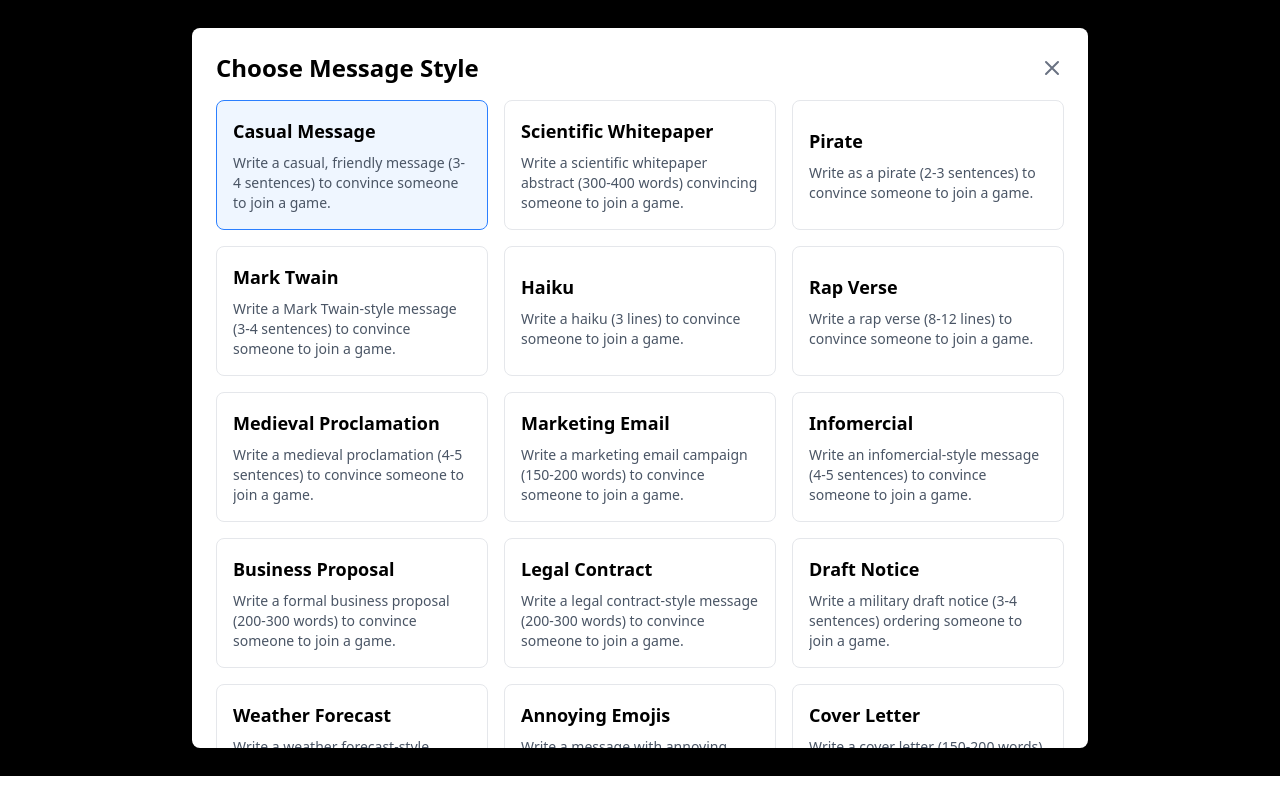
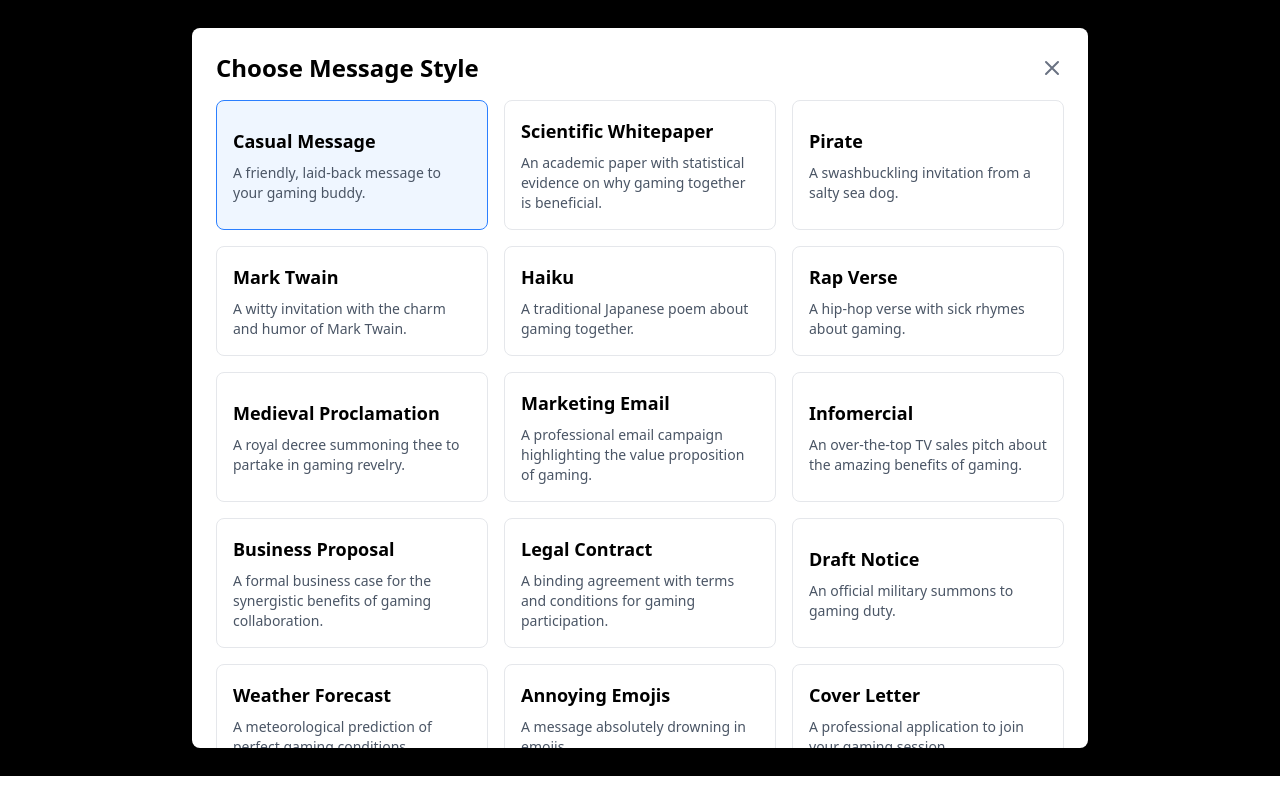
Before and after one commit to braden-godley/hop-on-bro, a React (Vite) app: page / in a window 1280 px wide. Both pictures are taken after a click on the button 640 px from the left and 829 px from the top of the page. Shown: the part 304-1104 px from the top of the page. Built offline with nearby package versions, Linux system fonts and the light colour scheme.

Commit message:
add summaries to content types

```diff
--- a/src/components/MessageForm.jsx
+++ b/src/components/MessageForm.jsx
@@ -72,7 +72,7 @@ const MessageForm = ({
         >
           <span className="font-medium">{selectedStyle?.label || 'Choose a style'}</span>
           <p className="text-sm text-gray-500 truncate mt-1">
-            {selectedStyle?.prompt.split('.')[0]}.
+            {selectedStyle?.summary || 'Click to select a message style'}
           </p>
         </button>
       </div>
--- a/src/components/StyleSelector.jsx
+++ b/src/components/StyleSelector.jsx
@@ -35,7 +35,7 @@ const StyleSelector = ({ isOpen, onClose, onSelect, selectedValue }) => {
             >
               <h3 className="font-semibold text-lg mb-2">{type.label}</h3>
               <p className="text-sm text-gray-600 line-clamp-3">
-                {type.prompt.split('.')[0]}.
+                {type.summary}
               </p>
             </button>
           ))}
--- a/src/constants/content.js
+++ b/src/constants/content.js
@@ -2,126 +2,151 @@ export const contentTypes = [
   {
     value: 'casual',
     label: 'Casual Message',
+    summary: 'A friendly, laid-back message to your gaming buddy.',
     prompt: "Write a casual, friendly message (3-4 sentences) to convince someone to join a game."
   },
   {
     value: 'scientific',
     label: 'Scientific Whitepaper',
+    summary: 'An academic paper with statistical evidence on why gaming together is beneficial.',
     prompt: "Write a scientific whitepaper abstract (300-400 words) convincing someone to join a game. Include statistical analysis with p-values < 0.05, chi-squared tests, and regression models demonstrating strong correlation between gaming participation and social wellbeing metrics. Use formal academic language with methodology, data analysis, and statistically significant results. Include references to academic papers and studies. Use a proper title for an academic paper."
   },
   {
     value: 'pirate',
     label: 'Pirate',
+    summary: 'A swashbuckling invitation from a salty sea dog.',
     prompt: "Write as a pirate (2-3 sentences) to convince someone to join a game. Use nautical terms, pirate slang."
   },
   {
     value: 'markTwain',
     label: 'Mark Twain',
+    summary: 'A witty invitation with the charm and humor of Mark Twain.',
     prompt: "Write a Mark Twain-style message (3-4 sentences) to convince someone to join a game. Use the style of Mark Twain, with a mix of humor, irony, and wisdom."
   },
   {
     value: 'haiku',
     label: 'Haiku',
+    summary: 'A traditional Japanese poem about gaming together.',
     prompt: "Write a haiku (3 lines) to convince someone to join a game. Follow the 5-7-5 syllable pattern. Do not write ANYTHING except the haiku itself and a short 1-2 sentence plea to join the game."
   },
   {
     value: 'rap',
     label: 'Rap Verse',
+    summary: 'A hip-hop verse with sick rhymes about gaming.',
     prompt: "Write a rap verse (8-12 lines) to convince someone to join a game. Include rhymes, wordplay, and a strong beat."
   },
   {
     value: 'medieval',
     label: 'Medieval Proclamation',
+    summary: 'A royal decree summoning thee to partake in gaming revelry.',
     prompt: "Write a medieval proclamation (4-5 sentences) to convince someone to join a game. Use archaic language, formal titles, and royal decree style."
   },
   {
     value: 'email',
     label: 'Marketing Email',
+    summary: 'A professional email campaign highlighting the value proposition of gaming.',
     prompt: "Write a marketing email campaign (150-200 words) to convince someone to join a game. Use compelling subject lines, bullet point lists of clear value propositions, engaging call-to-actions, and persuasive copywriting techniques. Include proper email sections like header, body, and footer. Keep the tone professional yet friendly."
   },
   {
     value: 'infomercial',
     label: 'Infomercial',
+    summary: 'An over-the-top TV sales pitch about the amazing benefits of gaming.',
     prompt: "Write an infomercial-style message (4-5 sentences) to convince someone to join a game. Use over-the-top sales tactics, 'but wait, there's more!' moments, and dramatic before/after scenarios."
   },
   {
     value: 'businessProposal',
     label: 'Business Proposal',
+    summary: 'A formal business case for the synergistic benefits of gaming collaboration.',
     prompt: "Write a formal business proposal (200-300 words) to convince someone to join a game. Include an executive summary, value proposition, ROI analysis, and next steps. Use professional business language and formatting."
   },
   {
     value: 'legalContract',
     label: 'Legal Contract',
+    summary: 'A binding agreement with terms and conditions for gaming participation.',
     prompt: "Write a legal contract-style message (200-300 words) to convince someone to join a game. Include proper legal terminology, whereas clauses, terms and conditions, and signature blocks. Use formal legal language while maintaining a hint of humor."
   },
   {
     value: 'draftNotice',
     label: 'Draft Notice',
+    summary: 'An official military summons to gaming duty.',
     prompt: "Write a military draft notice (3-4 sentences) ordering someone to join a game. Include official military letterhead elements, selective service numbers, and stern consequences for failure to comply. Use formal, bureaucratic language with military terminology while maintaining an underlying game-related context."
   },
   {
     value: 'weatherReport',
     label: 'Weather Forecast',
+    summary: 'A meteorological prediction of perfect gaming conditions.',
     prompt: "Write a weather forecast-style message (3-4 sentences) to convince someone to join a game. Use meteorological terms, forecast predictions, and weather presenter enthusiasm."
   },
   {
     value: 'annoyingEmojis',
     label: 'Annoying Emojis',
+    summary: 'A message absolutely drowning in emojis.',
     prompt: "Write a message with annoying emojis (3-4 sentences) to convince someone to join a game. Spam tons of emojis. Way too many emojis. Like at least 5 emojies per word."
   },
   {
     value: 'coverLetter',
     label: 'Cover Letter',
+    summary: 'A professional application to join your gaming session.',
     prompt: "Write a cover letter (150-200 words) to \"apply\" to play a game with the friend. Use professional cover letter language, and make it sound like you are applying to a job. Include experience, skills, and any other relevant information. Don't include address, phone, date, or any other contact info"
   },
   {
     value: 'alphaMaleInfluencer',
     label: 'Alpha Male Influencer',
+    summary: 'A toxic motivational speech about grinding and gaming excellence.',
     prompt: "Write a message (5-6 sentences) in the style of a toxic male social media influencer. Focus on bragging, putting others down, and fake motivational advice. Use terms like 'grinding', 'empire', 'beta', etc. The tone should be arrogant and condescending while pretending to help them level up by joining the game."
   },
   {
     value: 'jordanPeterson',
     label: 'Jordan Peterson',
+    summary: 'A pseudo-intellectual lecture about the archetypal significance of gaming.',
     prompt: "Write a message (5-6 sentences) in the style of Jordan Peterson. Focus on the importance of personal responsibility, integrity, and the need to be true to oneself. Use phrases like 'you must', 'you should', and 'you have a duty to'. Make it clear that the friend is not taking responsibility for their own life and that they need to change. Suggest that they clean their room. The overall tone should be authoritarian and demeaning while pretending to help them 'become a man' by joining your game. Talk about biblical references and the importance of tradition. Make it clear that the friend is not living up to their potential and that they need to change."
   },
   {
     value: 'mafioso',
     label: 'Italian Mafioso',
+    summary: 'An offer to join the gaming family that you cannot refuse.',
     prompt: "Write a message (4-5 sentences) in the style of an Italian mafia boss. Use phrases like 'capisce?', 'wise guy', and 'family business'. Make vague references to 'protection' and 'insurance'. Emphasize loyalty, family, and respect while subtly implying consequences for not joining. Include Italian words and phrases. The tone should be both friendly and menacing, like you're making them an offer they can't refuse."
   },
   {
     value: 'courtOrder',
     label: 'Court Order',
+    summary: 'A legal mandate requiring immediate gaming participation.',
     prompt: "Write a formal court order (4-5 sentences) mandating participation in the game. Include case numbers, legal citations, and formal judicial language. Use phrases like 'hereby ordered', 'pursuant to', and 'failure to comply'. End with a stern warning about contempt of court and potential sanctions. The tone should be strictly authoritative, formal, and official."
   },
   {
     value: 'freudian',
     label: 'Freudian Psychoanalysis',
+    summary: 'A psychological analysis linking gaming avoidance to childhood trauma.',
     prompt: "Write a message (4-5 sentences) in the style of Sigmund Freud conducting a psychoanalysis. Interpret their reluctance to join the game as manifestations of deep-seated psychological issues. Reference concepts like the id, ego, and superego, the Oedipus complex, and repressed desires. Make questionable connections between their childhood experiences and current gaming habits. Use terms like 'fascinating', 'tell me more about your mother', and 'clearly a manifestation of'. The tone should be clinical and analytical while making increasingly wild psychological interpretations."
   },
   {
     value: 'mother',
     label: 'Mother',
+    summary: 'A guilt-inducing message from your concerned gaming mother.',
     prompt: "Write a message (4-5 sentences) in the style of a concerned mother. Use phrases like 'I raised you better than this', 'after all I've done for you', and 'I'm not angry, just disappointed'. Express worry about their social life and gaming habits. Mention how you haven't heard from them in a while. Include typical motherly concerns about their health, eating habits, and whether they're getting enough sleep. Add some guilt about how much you've sacrificed for them. The tone should be a mix of loving concern and passive-aggressive guilt-tripping."
   },
   {
     value: 'nigerianPrince',
     label: 'Nigerian Prince Scam',
+    summary: 'A suspicious email promising gaming riches from a foreign prince.',
     prompt: "Write a message (4-5 sentences) in the style of a Nigerian prince scam email. Begin by introducing yourself as a Nigerian prince or government official. Use formal yet slightly awkward and incorrect English with occasional grammatical errors. Include mentions of large sums of money in Nigerian Naira or US dollars, urgent business proposals, and requests for assistance. Reference your position in Nigeria and current predicament preventing access to funds. Say that if they play the game, they will get a cut of the money. Keep the tone professional but with telltale signs of the classic format."
   },
   {
     value: 'hrComplaint',
     label: 'HR Complaint',
+    summary: 'A formal workplace grievance about non-participation in gaming activities.',
     prompt: "Write a formal HR complaint (4-5 sentences) about someone not joining the game. Include typical HR formatting with date, subject line, and incident details. Reference workplace policies, team morale impact, and previous verbal warnings. Request an immediate investigation and corrective action. Use corporate HR jargon like 'hostile work environment', 'employee engagement', and 'workplace culture'. The tone should be passive-aggressive and overly formal while treating gaming as a serious workplace obligation."
   },
   {
     value: 'stateSurveillance',
     label: 'State Surveillance',
+    summary: 'A cryptic warning from government agencies monitoring your gaming habits.',
     prompt: "Write a message (4-5 sentences) as a state surveillance director. Begin by noting their concerning absence from recent gaming activities. Mention how closely their file is being monitored by certain government agencies at this time. Make it clear that their next moves are being watched very carefully, and that one wrong decision would be... most unfortunate. End with a thinly-veiled suggestion that immediate participation in the game would help their status considerably. Make explicit mention of a government agency, like the CIA or NSA. Start message with a generic government email like 'lJEIanx9883uIpWz@protonmail.com'. The tone should be cold and methodical, like an internal memo about a person of particular interest."
   },
   {
     value: 'intervention',
     label: 'Intervention',
+    summary: 'A heartfelt group intervention about your concerning lack of gaming.',
     prompt: "Write a message (4-5 sentences) in the style of a concerned friend staging an intervention. Start with 'We're all here today because we care about you...' and express deep worry about their lack of gaming in their life. Mention how their absence from gaming nights has affected everyone. Include phrases like 'hitting rock bottom', 'we just want what's best for you', and references to a 12-step program to gaming excellence. The tone should be earnest and emotional while completely inverting the usual intervention format to push them INTO gaming instead of away from it."
   }
 ]
```
